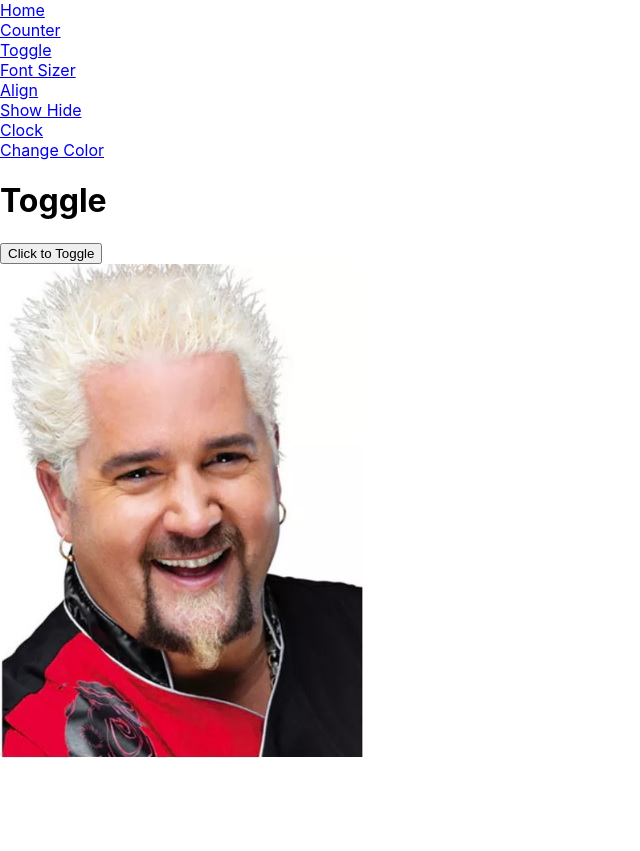
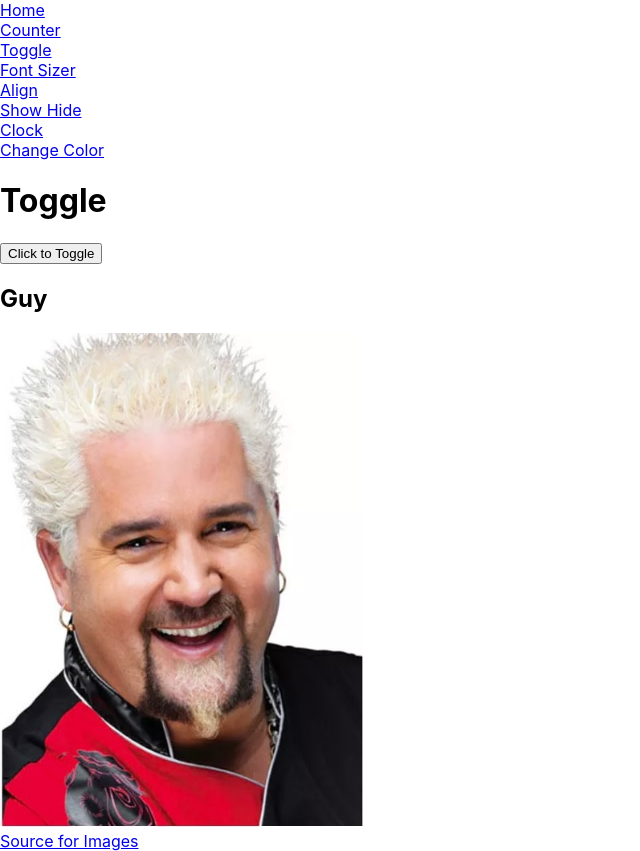
Before and after one commit to ticet11/react-state-playground, a React (Create React App) app: page /toggle in a window 1280 px wide. Shown: the whole page, without its empty margins (0-640 px from the left). Before the commit the page ends 800 px from the top, so only its background shows below. Built offline with nearby package versions, Linux system fonts and the light colour scheme.

Commit message:
Basic work on toggle.

```diff
--- a/src/pages/Toggle.js
+++ b/src/pages/Toggle.js
@@ -2,9 +2,8 @@
 
 import React, { Component } from "react";
 
-import gus from '../images/gus.jpg';
-import guy from '../images/guy.jpg';
-
+import gus from "../images/gus.jpg";
+import guy from "../images/guy.jpg";
 
 export default class Toggle extends Component {
     constructor() {
@@ -25,8 +24,21 @@ export default class Toggle extends Component {
         return (
             <div>
                 <h1>Toggle</h1>
-                <button onClick={() => this.handleClick()} >Click to Toggle</button>
-                <div>{this.state.toggleOn ? <img src={guy} alt=""/> : <img src={gus} alt=""/>}</div>
+                <button onClick={() => this.handleClick()}>
+                    Click to Toggle
+                </button>
+                {this.state.toggleOn ? (
+                    <div>
+                        <h2>Guy</h2>
+                        <img src={guy} alt="" />
+                    </div>
+                ) : (
+                    <div>
+                        <h2>Gus</h2>
+                        <img src={gus} alt="" />
+                    </div>
+                )}
+                <a href="https://www.eater.com/2016/8/15/12486666/guy-fieri-without-blonde-hair">Source for Images</a>
             </div>
         );
     }
```
